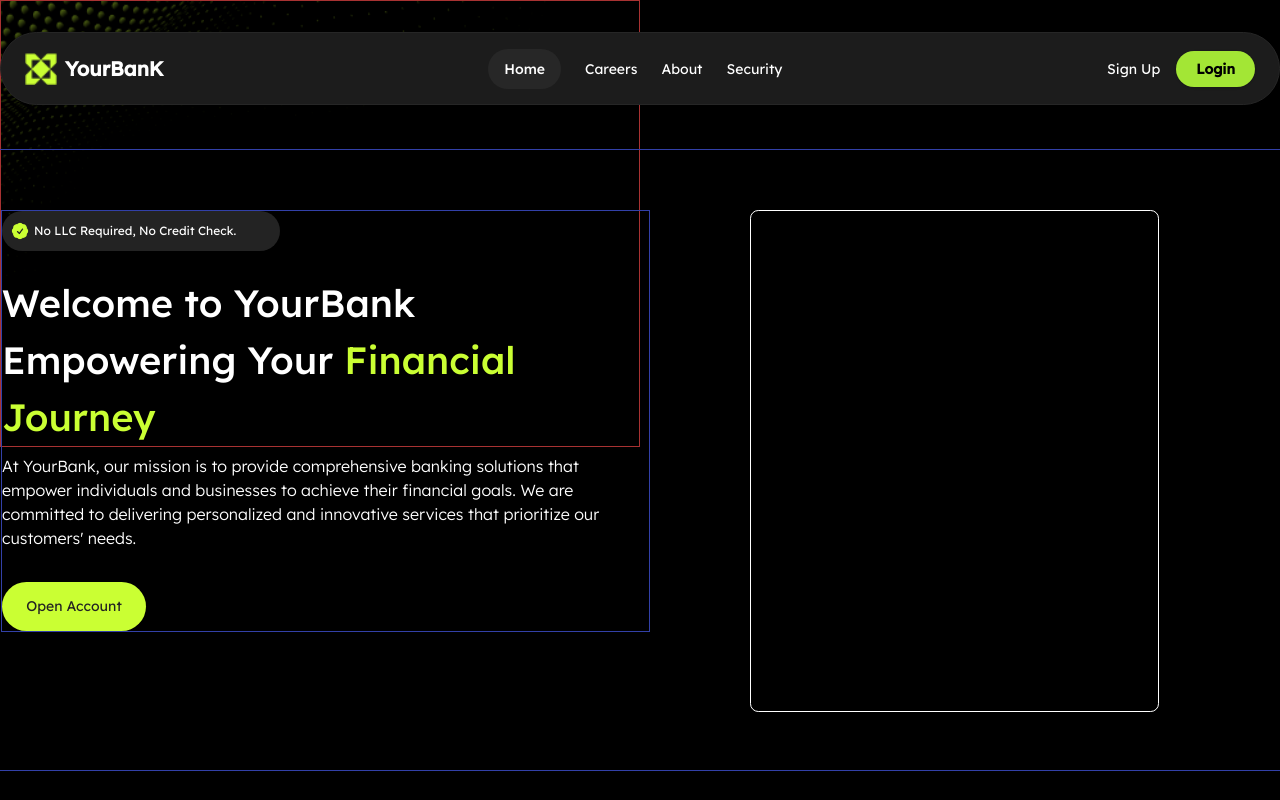
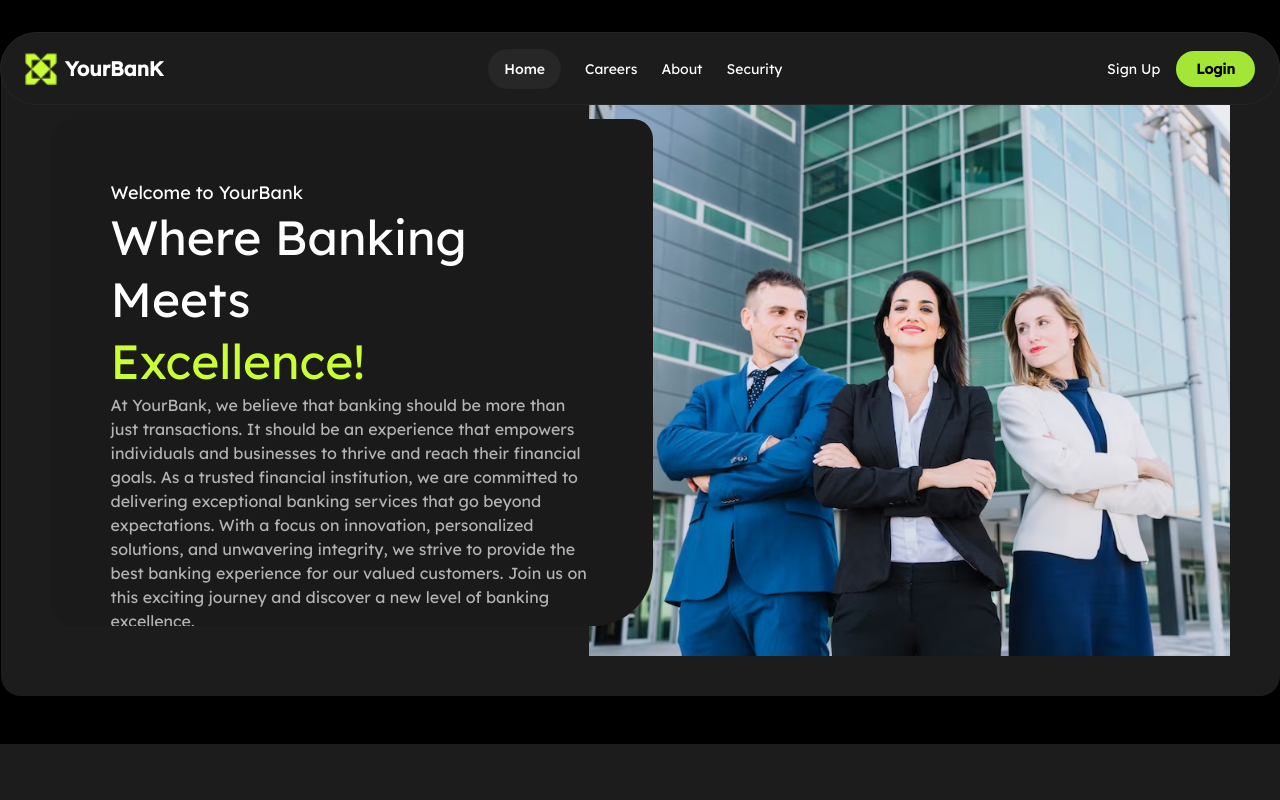
Before and after one commit to khuong-d4ng/Banking_company_website_UI_thuc_tap_tuan_4, a React (Create React App) app: page /about in a window 1280 px wide. Shown: the top 800 px of the page. Built offline with nearby package versions, Linux system fonts and the light colour scheme.

Commit message:
Chỉnh sửa App.js cho homepage

```diff
--- a/src/App.js
+++ b/src/App.js
@@ -1,15 +1,18 @@
+import { Routes, Route } from 'react-router-dom';
 import Footer from "./components/Footer";
 import Navbar from "./components/Navbar";
 import About from "./pages/About";
 import './index.css';
 import Home from "./pages/Home";
 
-
 function App() {
   return (
-    <div className="flex flex-col min-h-screen bg-black text-white">
+    <div className="flex flex-col min-h-screen bg-black text-white max-w-screen-2xl">
       <Navbar />
-      <Home />
+      <Routes>
+        <Route path="/" element={<Home />} />
+        <Route path="/about" element={<About />} />
+      </Routes>
       <Footer />
     </div>
   );
```
